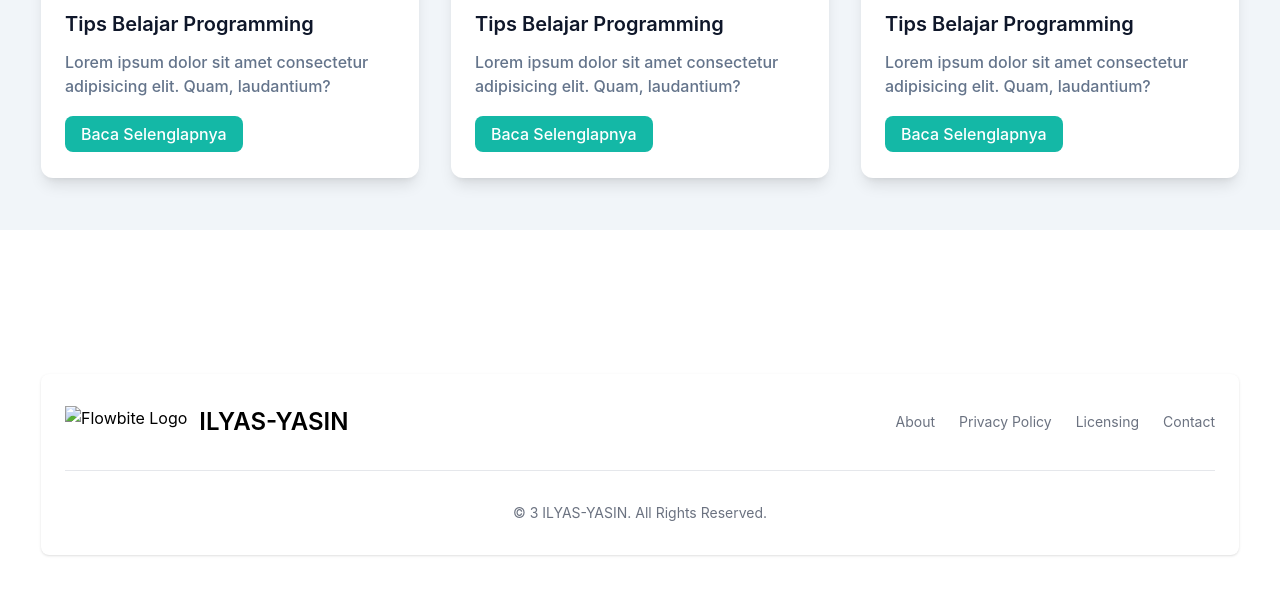
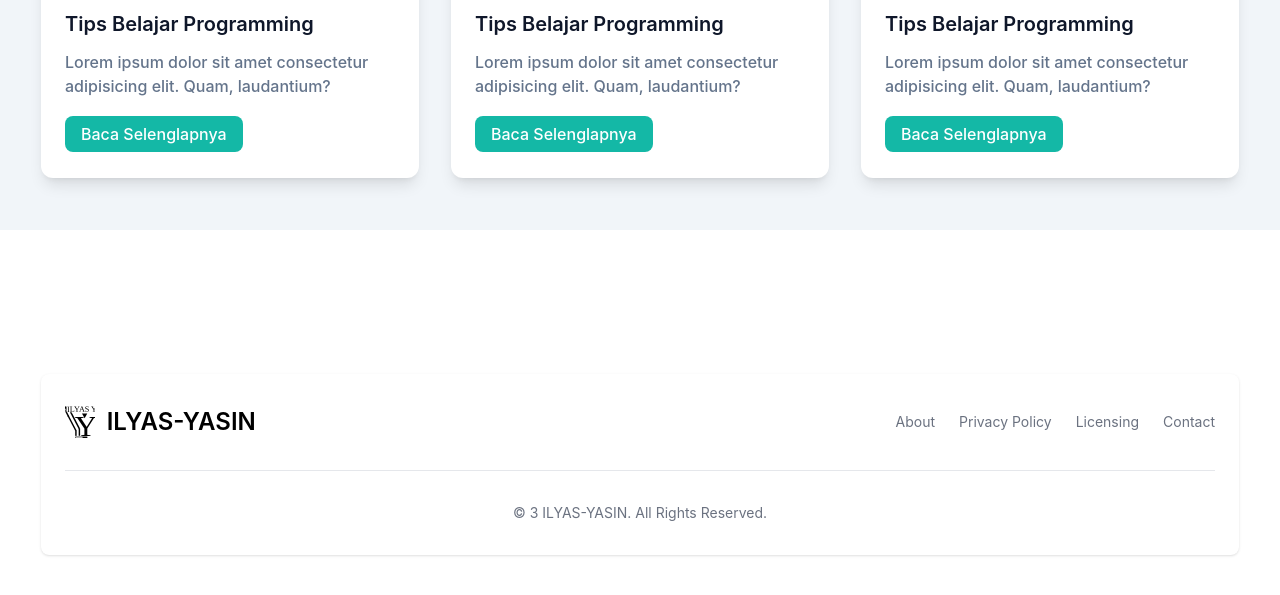
Before and after one commit to Ilyasyasin072/MyPage, a website: page index.html in a window 1280 px wide. Shown: the part 4215-4810 px from the top of the page. Drawn offline with nearby package versions, Linux system fonts and the light colour scheme; the site is published under a folder, as on GitHub Pages, so addresses that start at the root find nothing; files whose address does not match are found by name.

Commit message:
change profile picture and add footer

```diff
--- a/index.html
+++ b/index.html
@@ -289,11 +289,10 @@ $(function(){
                         </li>
                     </ul>
                 </footer> -->
-
                     <footer class="p-4 bg-white rounded-lg shadow md:px-6 md:py-8">
                         <div class="sm:flex sm:items-center sm:justify-between">
                             <a href="#" class="flex items-center mb-4 sm:mb-0">
-                                <img src="/dist//img/logo/logo-only.svg" class="h-8 mr-3" alt="Flowbite Logo" />
+                                <img src="dist//img/logo/logo-only.svg" class="h-8 mr-3" alt="Ilyas-yasin-logo" />
                                 <span class="self-center text-2xl font-semibold whitespace-nowrap dark:text-dark">ILYAS-YASIN</span>
                             </a>
                             <ul class="flex flex-wrap items-center mb-6 text-sm text-gray-500 sm:mb-0 dark:text-gray-400">
@@ -315,7 +314,6 @@ $(function(){
                         <span class="block text-sm text-gray-500 sm:text-center dark:text-gray-400">© 3 <a href="#" class="hover:underline">ILYAS-YASIN</a>. All Rights Reserved.
                         </span>
                     </footer>
-
                 </div>
             </div>
         </div>
```
Also changed, not shown: dist/output.css.
